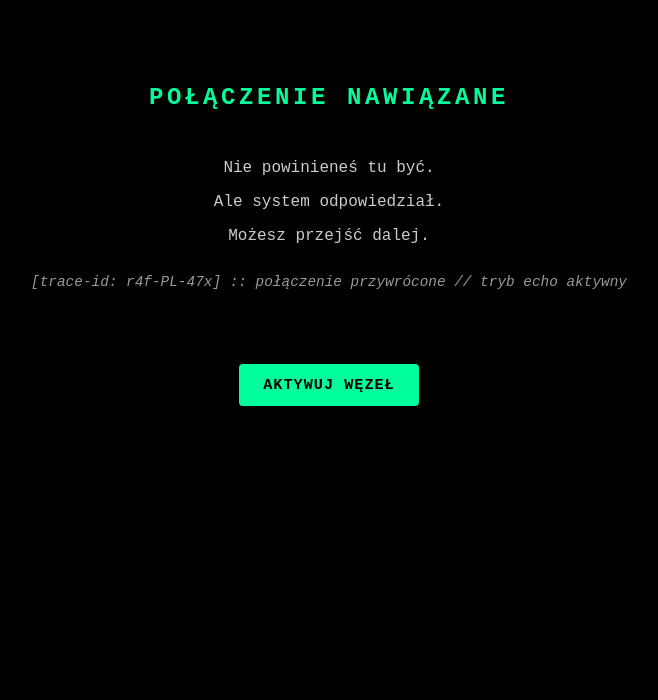
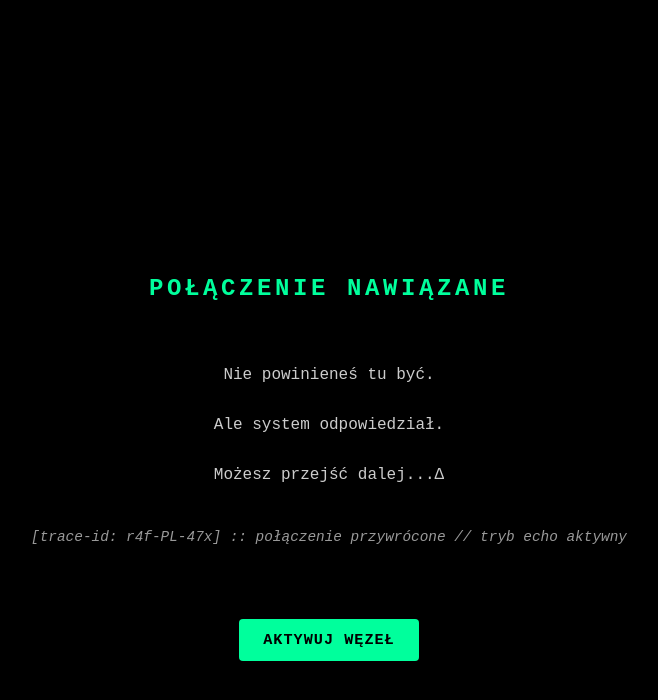
Before and after one commit to r4ficore/r4ficore.github.io, a plain HTML site: page pl/signal.html in a window 1280 px wide. Shown: the whole page, without its empty margins (311-969 px from the left). Drawn offline with Linux system fonts and the light colour scheme.

Commit message:
Update signal.html

```diff
--- a/pl/signal.html
+++ b/pl/signal.html
@@ -11,6 +11,12 @@
       font-family: 'Courier New', Courier, monospace;
       text-align: center;
       padding: 60px 20px;
+      display: flex;
+      flex-direction: column;
+      align-items: center;
+      justify-content: center;
+      min-height: 100vh;
+      margin: 0;
     }
 
     h1 {
@@ -58,7 +64,7 @@
 
   <p>Nie powinieneś tu być.</p>
   <p>Ale system odpowiedział.</p>
-  <p>Możesz przejść dalej.</p>
+  <p>Możesz przejść dalej...∆</p>
 
   <div class="log">[trace-id: r4f-PL-47x] :: połączenie przywrócone // tryb echo aktywny</div>
 
@@ -73,11 +79,9 @@
 
     button.addEventListener("click", function (e) {
       e.preventDefault();
-
       try {
         audio.play().catch(() => {});
       } catch (err) {}
-
       window.open(redirectUrl, '_blank');
     });
   </script>
```
